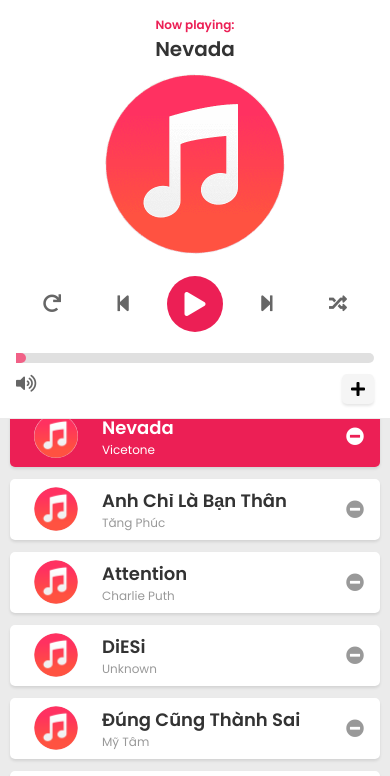
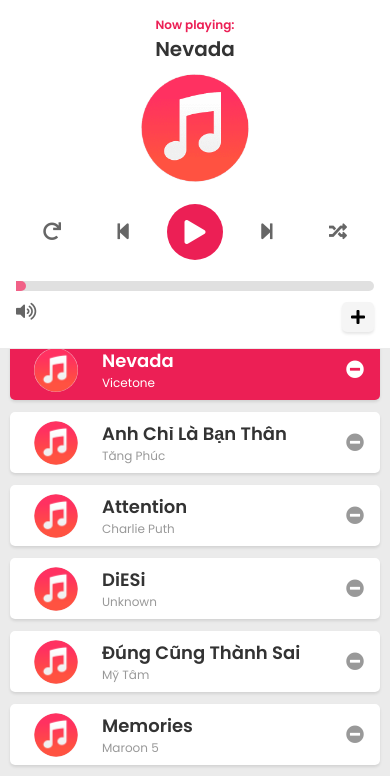
Before and after one commit to shinoku2612/shinoku2612.github.io, a plain HTML site: page index.html in a window 390 px wide. Shown: the top 776 px of the page. Drawn offline with Linux system fonts and the light colour scheme.

Commit message:
update responsive

```diff
--- a/form.css
+++ b/form.css
@@ -1,4 +1,14 @@
 @media (max-width: 46.1875em) {
+    .dashboard {
+        max-height: 400px !important;
+        padding: 16px;
+    }
+    .playlist {
+        margin-top: 78% !important;
+    }
+    .cd {
+        max-width: 120px;
+    }
     .container {
         max-width: 380px;
     }
--- a/musicPlayer.css
+++ b/musicPlayer.css
@@ -1,11 +1,6 @@
 :root {
     --primary-color: #ec1f55;
     --text-color: #333;
-  }
-  @media (max-width: 46.1875em) {
-    .playlist {
-        margin-top: 95% !important;
-    }
   }
 
   * {
```
